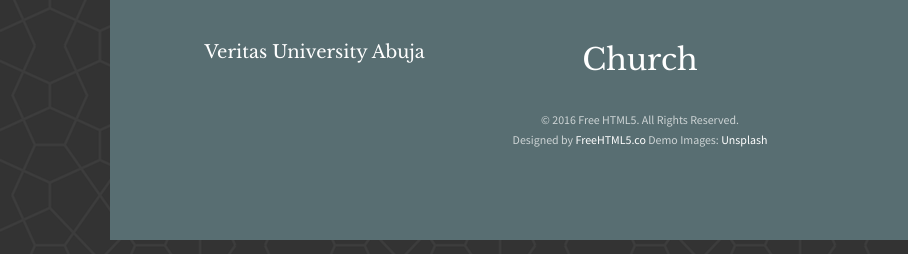
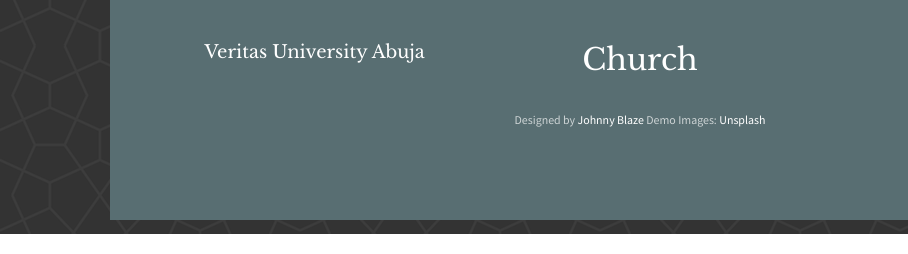
Before and after one commit to johnnyfleix/Church-Website-update, a plain HTML site: page church/contact.html in a window 1280 px wide. Shown: the part 1705-1959 px from the top of the page, 0-908 px from the left. Drawn offline with nearby package versions, Linux system fonts and the light colour scheme; files whose address does not match are found by name.

Commit message:
Contact.html

```diff
--- a/church/contact.html
+++ b/church/contact.html
@@ -3,25 +3,12 @@
 	<head>
 	<meta charset="utf-8">
 	<meta http-equiv="X-UA-Compatible" content="IE=edge">
-	<title>Church</title>
+	<title>Church | Contact</title>
 	<meta name="viewport" content="width=device-width, initial-scale=1">
-	<meta name="description" content="Free HTML5 Website Template by freehtml5.co" />
-	<meta name="keywords" content="free website templates, free html5, free template, free bootstrap, free website template, html5, css3, mobile first, responsive" />
-	<meta name="author" content="freehtml5.co" />
+	<meta name="description" content="" />
+	<meta name="keywords" content="" />
+	<meta name="author" content="https://johnnyfleix.github.io/My-Portfolio/portfolio/public_html/" />
 
-	<!--
-	//////////////////////////////////////////////////////
-
-	FREE HTML5 TEMPLATE
-	DESIGNED & DEVELOPED by FreeHTML5.co
-
-	Website: 		http://freehtml5.co/
-	Email: 			info@freehtml5.co
-	Twitter: 		http://twitter.com/fh5co
-	Facebook: 		https://www.facebook.com/fh5co
-
-	//////////////////////////////////////////////////////
-	 -->
 
   	<!-- Facebook and Twitter integration -->
 	<meta property="og:title" content=""/>
@@ -217,8 +204,8 @@
 			<div class="row copyright">
 				<div class="col-md-12 text-center">
 					<p>
-						<small class="block">&copy; 2016 Free HTML5. All Rights Reserved.</small>
-						<small class="block">Designed by <a href="http://freehtml5.co/" target="_blank">FreeHTML5.co</a> Demo Images: <a href="http://unsplash.co/" target="_blank">Unsplash</a></small>
+						<small class="block"></small>
+						<small class="block">Designed by <a href="https://johnnyfleix.github.io/My-Portfolio/portfolio/public_html/" target="_blank">Johnny Blaze</a> Demo Images: <a href="http://unsplash.co/" target="_blank">Unsplash</a></small>
 					</p>
 				</div>
 			</div>
```
